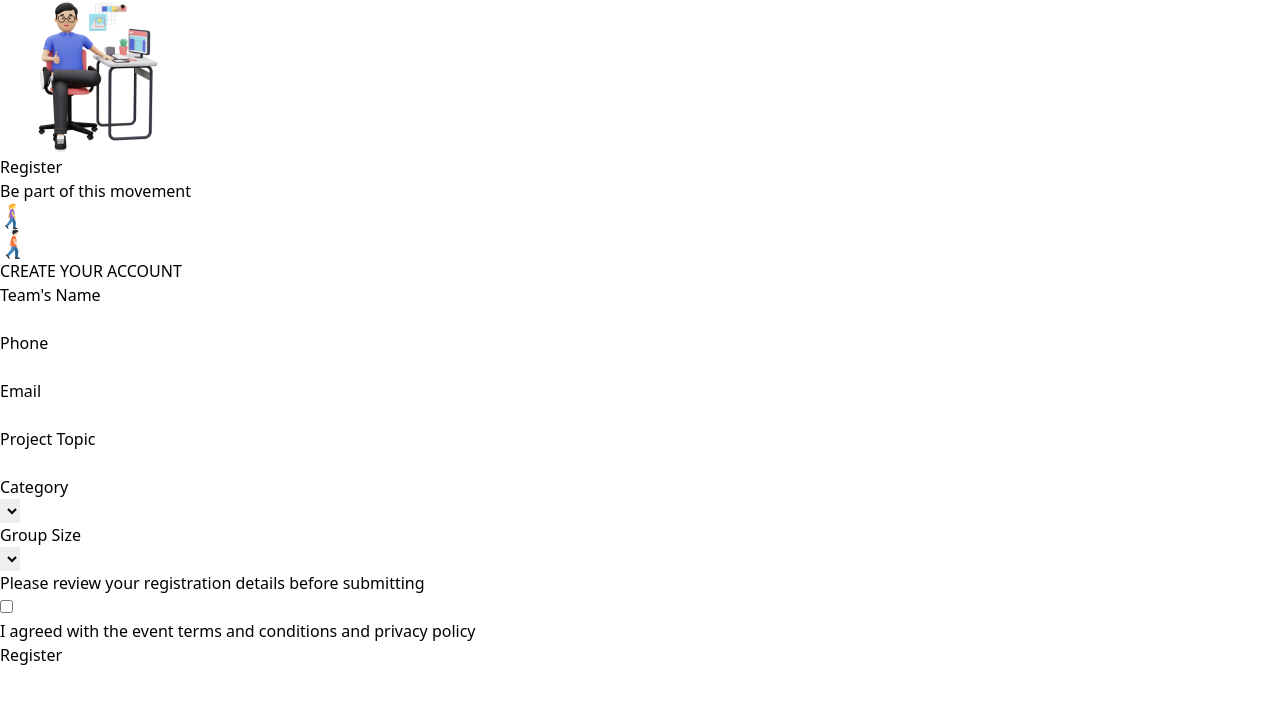
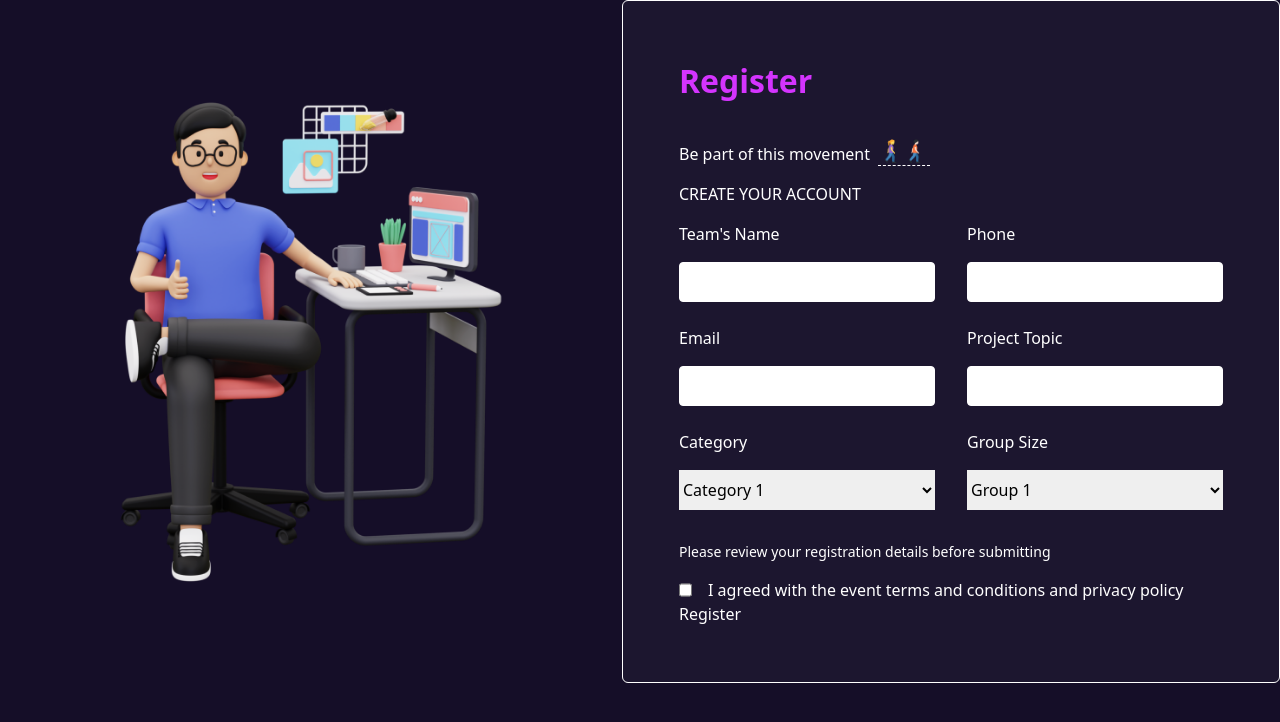
Before and after one commit to Vicwin13/Linkedai, a React (Vite) app: page /register in a window 1280 px wide. Shown: the top 722 px of the page. Built offline with nearby package versions, Linux system fonts and the light colour scheme; a small style sheet from the web is missing; a web font is replaced by a local one.

Commit message:
almost there

```diff
--- a/src/App.jsx
+++ b/src/App.jsx
@@ -9,8 +9,8 @@ function App() {
       <BrowserRouter>
         <Routes>
           <Route path="/" element={<Home />} />
-          <Route path="/contact" element={<Contact />} />
-          <Route path="/register" element={<Register />} />
+          <Route path="contact" element={<Contact />} />
+          <Route path="register" element={<Register />} />
         </Routes>
       </BrowserRouter>
     </>
--- a/src/components/Contact.jsx
+++ b/src/components/Contact.jsx
@@ -1,7 +1,17 @@
+import NavbarLayout from "./NavbarLayout";
+
 export default function Contact() {
   return (
     <div>
-      <section>
+      <NavbarLayout>
+        <div className="pl-12 bg-opacity-0  bg-gradient-to-r from-gradient-1 to-gradient-0 ">
+          {/* <a href="#" className="text-white mix-blend-mode-screen">
+            Contact
+          </a> */}
+          <p className="mix-blend-multiply">contact</p>
+        </div>
+      </NavbarLayout>
+      {/* <section className="bg-third">
         <section className="text-gray-600 body-font relative">
           <div className="container px-5 py-24 mx-auto flex sm:flex-nowrap flex-wrap">
             <div className="lg:w-2/3 md:w-1/2 bg-gray-300 rounded-lg overflow-hidden sm:mr-10 p-10 flex items-end justify-start relative">
@@ -92,7 +102,7 @@ export default function Contact() {
             </div>
           </div>
         </section>
-      </section>
+      </section> */}
     </div>
   );
 }
--- a/src/components/Navbar.jsx
+++ b/src/components/Navbar.jsx
@@ -1,41 +1,15 @@
 import { Link } from "react-router-dom";
+import NavbarLayout from "./NavbarLayout";
+
 
 export default function Navbar() {
   return (
-    <div className=" py-[2.25rem] border-b-[.5px] border-b-white border-opacity-10 relative bg-first text-white">
-      <nav className=" relative ">
-        <div className=" ">
-          <p className="font-clash font-[700]  text-[2.25rem] relative left-32">
-            get<span className=" text-third">linked</span>
-          </p>
-        </div>
-        <div className="absolute font-[400] text-[1rem] font-montserrat flex items-center pt-3 inset-y-0 right-32">
-          <div>
-            <a className="pl-12" href="">
-              Timeline
-            </a>
-            <a className="pl-12" href="">
-              Overview
-            </a>
-            <a className="pl-12" href="">
-              FAQs
-            </a>
-            <Link to="/contact" className="pl-12">
-              Contact
-            </Link>
-          </div>
-          <div className="pl-20  flex items-center gap-2 ">
-            <button className="md:block font-montserrat  font-[400] text-[1rem] rounded bg-gradient-to-tr from-gradient-2 via-gradient-3, via-gradient-1 to-gradient-0 w-[10.75rem] h-[3.3rem]">
-              Register
-            </button>
-            <div className=" w-full flex flex-col md:hidden">
-              <span className="bg-white mb-1 w-[2rem] h-1"></span>
-              <span className="bg-white  mb-1 w-[2rem] h-1"></span>
-              <span className="bg-white w-[2rem] h-1"></span>
-            </div>
-          </div>
-        </div>
-      </nav>
+    <div>
+      <NavbarLayout>
+        <Link to="/contact" className="pl-12">
+          Contact
+        </Link>
+      </NavbarLayout>
     </div>
   );
 }
--- /dev/null
+++ b/src/components/NavbarLayout.jsx
@@ -0,0 +1,39 @@
+import { Link } from "react-router-dom";
+
+export default function NavbarLayout({ children }) {
+  return (
+    <div className=" py-[2.25rem] border-b-[.5px] border-b-white border-opacity-10 relative bg-first text-white">
+      <nav className=" relative ">
+        <div className=" ">
+          <p className="font-clash font-[700]  text-[2.25rem] relative left-32">
+            get<span className=" text-third">linked</span>
+          </p>
+        </div>
+        <div className="absolute font-[400] text-[1rem] font-montserrat flex items-center pt-3 inset-y-0 right-32">
+          <div>
+            <a className="pl-12" href="">
+              Timeline
+            </a>
+            <a className="pl-12" href="">
+              Overview
+            </a>
+            <a className="pl-12" href="">
+              FAQs
+            </a>
+            { children}
+          </div>
+          <div className="pl-20  flex items-center gap-2 ">
+            <button className="md:block font-montserrat  font-[400] text-[1rem] rounded bg-gradient-to-tr from-gradient-2 via-gradient-3, via-gradient-1 to-gradient-0 w-[10.75rem] h-[3.3rem]">
+              <Link to="/register">Register</Link>
+            </button>
+            <div className=" w-full flex flex-col md:hidden">
+              <span className="bg-white mb-1 w-[2rem] h-1"></span>
+              <span className="bg-white  mb-1 w-[2rem] h-1"></span>
+              <span className="bg-white w-[2rem] h-1"></span>
+            </div>
+          </div>
+        </div>
+      </nav>
+    </div>
+  );
+}
--- a/src/components/Register.jsx
+++ b/src/components/Register.jsx
@@ -1,64 +1,87 @@
-import chairMan from "../Images/3d-graphic-designer-showing-thumbs-up-png 1.png";
+import chairMan from "../Images/new.png";
 import woman from "../Images/w-woman.png";
 import man from "../Images/w-man.png";
 
 export default function Register() {
   return (
-    <>
-      <section>
+    <div className="bg-first text-white h-screen">
+      <section className="flex items-center justify-center  ">
         <div>
-          <img src={chairMan} alt="" />
+          <img className="" src={chairMan} alt="" />
         </div>
-        <aside>
-          <h1>Register</h1>
-          <div>
+        <aside className="border bg-bg3 p-14 rounded-md">
+          <h1 className="text-[2rem] pb-8 font-clash font-bold text-third">
+            Register
+          </h1>
+          <div className="flex items-end pb-4 gap-2">
             <p>Be part of this movement </p>
-            <div>
-              <img src={woman} alt="" />
-              <img src={man} alt="" />
+            <div className="border-b p-[2px] border-dashed flex">
+              <img className="w-[1.5rem]" src={woman} alt="" />
+              <img className="w-[1.5rem]" src={man} alt="" />
             </div>
           </div>
           <form action="">
             <h1>CREATE YOUR ACCOUNT</h1>
             <div>
-              <div>
-                <div>
-                  <p>Team's Name</p>
-                  <input type="text" />
+              <div className="flex justify-center gap-6 lg:gap-8">
+                <div className="py-4">
+                  <p className="pb-4">Team's Name</p>
+                  <input
+                    className="p-[0.6rem] rounded border border-white w-[16rem] h-[2.5rem]"
+                    type="text"
+                  />
                 </div>
-                <div>
-                  <p>Phone</p>
-                  <input type="tel" />
+                <div className="py-4">
+                  <p className="pb-4">Phone</p>
+                  <input
+                    className="p-[0.6rem] rounded border border-white w-[16rem] h-[2.5rem]"
+                    type="tel"
+                  />
                 </div>
               </div>
-              <div>
-                <div>
-                  <p>Email</p>
-                  <input type="email" />
+              <div className="flex justify-center gap-6 lg:gap-8">
+                <div className="py-2">
+                  <p className="pb-4">Email</p>
+                  <input
+                    className="p-[0.6rem] rounded border border-white w-[16rem] h-[2.5rem]"
+                    type="email"
+                  />
                 </div>
-                <div>
-                  <p>Project Topic</p>
-                  <input type="text" />
+                <div className="py-2">
+                  <p className="pb-4">Project Topic</p>
+                  <input
+                    className="p-[0.6rem] rounded border border-white w-[16rem] h-[2.5rem]"
+                    type="text"
+                  />
                 </div>
               </div>
-              <div>
-                <p>Category</p>
-                <select name="Select Your Category" id="">
-                  <option value="Select Your Category"></option>
-                  <option value="option2"></option>
-                  <option value="option3"></option>
-                  <option value="option4"></option>
-                </select>
+              <div className="flex justify-center py-4 lg:gap-8">
+                <div >
+                  <p className="pb-4">Category</p>
+                  <select
+                    className="text-black w-[16rem] h-[2.5rem]"
+                    name="Select Your Category"
+                    id="">
+                    <option value="Select Your Category">Category 1</option>
+                    <option value="option2">Option 1</option>
+                    <option value="option3">Option 2</option>
+                    <option value="option4">Option 3</option>
+                  </select>
+                </div>
+
+                <div>
+                  <p className="pb-4">Group Size</p>
+                  <select
+                    className="text-black w-[16rem] h-[2.5rem]"
+                    name="Select "
+                    id="">
+                    <option value="Select">Group 1</option>
+                    <option value="option2">Group 2</option>
+                  </select>
+                </div>
               </div>
-              <div>
-                <p>Group Size</p>
-                <select name="Select " id="">
-                  <option value="Select"></option>
-                  <option value="option2"></option>
-                </select>
-              </div>
-              <p>Please review your registration details before submitting</p>
-              <div>
+              <p className="py-4 text-sm">Please review your registration details before submitting</p>
+              <div className="flex gap-4">
                 <input type="checkbox" />
                 <p>
                   I agreed with the event terms and conditions and privacy
@@ -70,6 +93,6 @@ export default function Register() {
           </form>
         </aside>
       </section>
-    </>
+    </div>
   );
 }
--- a/tailwind.config.js
+++ b/tailwind.config.js
@@ -11,6 +11,7 @@ export default {
       out: "A866FD",
       bg1: "rgba(212, 52, 254, 0.12)",
       bg2: "rgba(144, 58, 255, 0.12)",
+      bg3: "rgba(255, 255, 255, 0.03)",
       gradient: ["#903AFF", " #D434FE", "#FF26B9", "#FE34B9"],
     },
     extend: {
```
Also changed, not shown: src/Images/new.png (added).
